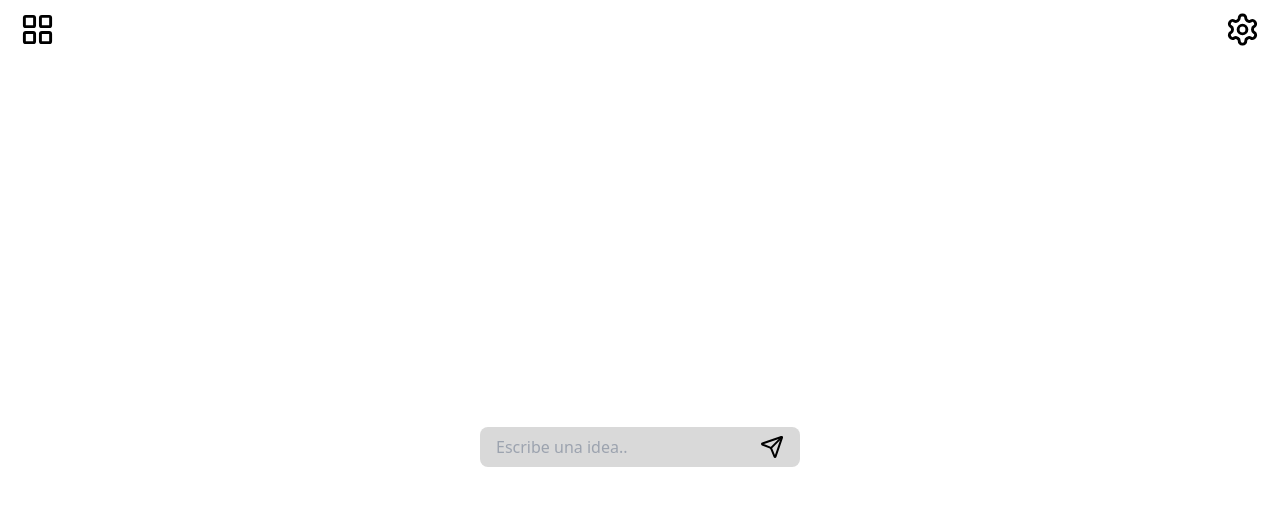
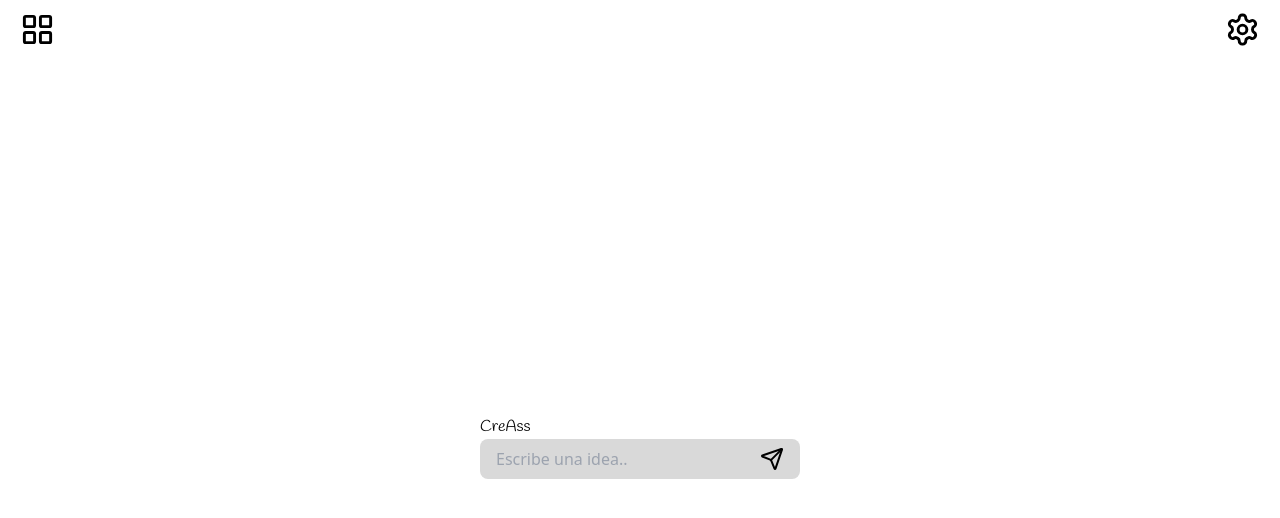
Before and after one commit to zam-cv/creass, a React (Vite) app in the folder app/: page / in a window 1280 px wide. Shown: the top 518 px of the page. Built offline with nearby package versions, Linux system fonts and the light colour scheme.

Commit message:
Add: Title

```diff
--- a/app/src/components/Board.tsx
+++ b/app/src/components/Board.tsx
@@ -2,7 +2,8 @@ import TextField from "./ui/Textfield";
 
 export default function Board() {
     return (
-        <div>
+        <div className="items-center">
+            <h1 className="font-handlee">CreAss</h1>
             <TextField />
         </div>
     )
```
